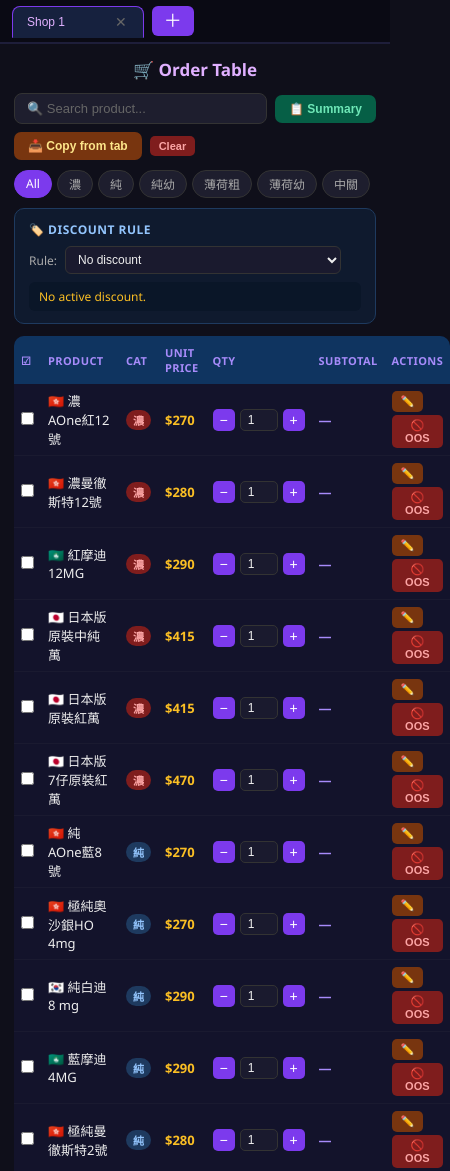
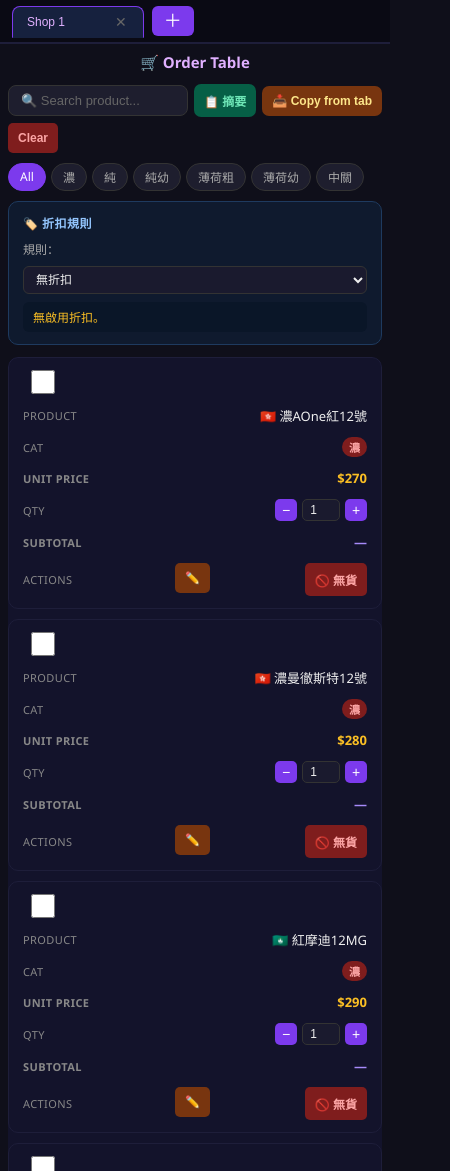
Before and after one commit to kenstudenthk/smoke-order, a plain HTML site: page index.html in a window 390 px wide. Shown: the top 1171 px of the page, 450 px wide, since content can reach past the window. Drawn offline with Linux system fonts and the light colour scheme.

Commit message:
Mobile responsive layout, Chinese discount/summary labels, bigger checkboxes, copy format change, OOS->無貨

```diff
--- a/index.html
+++ b/index.html
@@ -83,6 +83,29 @@ tr.out-of-stock td{opacity:.4}
 .copy-modal{background:#16213e;border:1px solid #7c3aed;border-radius:12px;padding:20px;width:340px;display:flex;flex-direction:column;gap:12px}
 .copy-modal h3{color:#e0b0ff;font-size:14px}
 select.copy-select{width:100%;padding:8px;border-radius:7px;border:1px solid #555;background:#0f0f1a;color:#eee;font-size:13px}
+/* ── CHECKBOX ── */
+input[type="checkbox"]{width:20px;height:20px;cursor:pointer;accent-color:#7c3aed}
+/* ── MOBILE ── */
+@media (max-width:600px){
+  .main{padding:8px}
+  h2{font-size:15px}
+  .controls{gap:6px}
+  .btn{padding:8px 10px;font-size:12px}
+  table,thead,tbody,tr{display:block}
+  thead{display:none}
+  tr{margin-bottom:10px;background:#13132b;border-radius:10px;border:1px solid #1e1e3a;padding:6px}
+  tr.row-selected{border-color:#7c3aed}
+  td{display:flex;justify-content:space-between;align-items:center;border-bottom:none;padding:6px 8px;text-align:right}
+  td::before{content:attr(data-label);color:#888;font-size:11px;text-transform:uppercase;letter-spacing:.4px;text-align:left;margin-right:8px}
+  td:first-child::before{content:""}
+  td:first-child{justify-content:flex-start}
+  input[type="checkbox"]{width:24px;height:24px}
+  .qty-ctrl{justify-content:flex-end}
+  .summary-bar{flex-direction:column;align-items:stretch;text-align:center}
+  .discount-row{flex-direction:column;align-items:stretch}
+  .discount-row label{white-space:normal}
+  .disc-input,.rule-select{width:100%}
+}
 </style>
 </head>
 <body>
@@ -98,7 +121,7 @@ select.copy-select{width:100%;padding:8px;border-radius:7px;border:1px solid #55
 
   <div class="controls">
     <input class="search-bar" type="text" id="search" placeholder="🔍 Search product..." oninput="render()">
-    <button class="btn btn-green" onclick="openSummary()">📋 Summary</button>
+    <button class="btn btn-green" onclick="openSummary()">📋 摘要</button>
     <button class="btn btn-amber" onclick="openCopyModal()">📥 Copy from tab</button>
     <button class="btn btn-red btn-sm" onclick="clearAll()">Clear</button>
   </div>
@@ -107,30 +130,30 @@ select.copy-select{width:100%;padding:8px;border-radius:7px;border:1px solid #55
 
   <!-- Discount Panel -->
   <div class="discount-panel">
-    <h3>🏷️ Discount Rule</h3>
+    <h3>🏷️ 折扣規則</h3>
     <div class="discount-row">
-      <label>Rule:</label>
+      <label>規則：</label>
       <select class="rule-select" id="discType" onchange="saveDiscount();renderDiscPreview()">
-        <option value="none">No discount</option>
-        <option value="a">A: Buy ≥ X qty → each item -$Y</option>
-        <option value="b">B: Buy ≥ X qty → free items under $Z (qty N)</option>
+        <option value="none">無折扣</option>
+        <option value="a">A：購買 ≥ X 件 → 每件 -$Y</option>
+        <option value="b">B：購買 ≥ X 件 → 免費贈送 $Z 以下貨品 (N 件)</option>
       </select>
     </div>
     <div class="discount-row" id="discRowA" style="display:none">
-      <label>Buy ≥</label>
-      <input class="disc-input" type="number" id="dA_x" min="1" placeholder="X qty" oninput="saveDiscount();renderDiscPreview()">
-      <label>qty, each -$</label>
+      <label>購買 ≥</label>
+      <input class="disc-input" type="number" id="dA_x" min="1" placeholder="X 件" oninput="saveDiscount();renderDiscPreview()">
+      <label>件，每件 -$</label>
       <input class="disc-input" type="number" id="dA_y" min="0" placeholder="$Y" oninput="saveDiscount();renderDiscPreview()">
     </div>
     <div class="discount-row" id="discRowB" style="display:none">
-      <label>Buy ≥</label>
-      <input class="disc-input" type="number" id="dB_x" min="1" placeholder="X qty" oninput="saveDiscount();renderDiscPreview()">
-      <label>qty → free items under $</label>
+      <label>購買 ≥</label>
+      <input class="disc-input" type="number" id="dB_x" min="1" placeholder="X 件" oninput="saveDiscount();renderDiscPreview()">
+      <label>件 → 免費贈送 $</label>
       <input class="disc-input" type="number" id="dB_z" min="0" placeholder="$Z" oninput="saveDiscount();renderDiscPreview()">
-      <label>qty</label>
+      <label>以下貨品，數量</label>
       <input class="disc-input" type="number" id="dB_n" min="1" placeholder="N" oninput="saveDiscount();renderDiscPreview()">
     </div>
-    <div class="disc-preview" id="discPreview">No active discount.</div>
+    <div class="disc-preview" id="discPreview">無啟用折扣。</div>
   </div>
 
   <!-- Table -->
@@ -421,14 +444,14 @@ function calcDiscount(tab){
     const x=parseInt(d.aX), y=parseInt(d.aY);
     if(x>0 && y>0 && totalQty>=x){
       discountAmt = totalQty * y;
-      note = `Rule A applied: ${totalQty} qty × -$${y} = -$${discountAmt}`;
+      note = `已套用規則A：${totalQty} 件 × -$${y} = -$${discountAmt}`;
     }
   } else if(d.type==="b"){
     const x=parseInt(d.bX), z=parseInt(d.bZ), n=parseInt(d.bN);
     if(x>0 && z>0 && n>0 && totalQty>=x){
       const freeItems = items.filter(i=>i.price<z).sort((a,b)=>b.price-a.price).slice(0,n);
       discountAmt = freeItems.reduce((a,i)=>a+i.price*Math.min(i.qty,1),0);
-      note = `Rule B applied: ${freeItems.length} free item(s) under $${z} → -$${discountAmt}`;
+      note = `已套用規則B：${freeItems.length} 件 $${z} 以下貨品免費 → -$${discountAmt}`;
     }
   }
   return {discountAmt, note};
@@ -437,11 +460,11 @@ function calcDiscount(tab){
 function renderDiscPreview(){
   const d = curTab().discount;
   const el = document.getElementById("discPreview");
-  if(d.type==="none"){el.textContent="No active discount.";return;}
+  if(d.type==="none"){el.textContent="無啟用折扣。";return;}
   const {note} = calcDiscount(curTab());
   el.textContent = note || (d.type==="a"
-    ? `Rule A: Buy ≥ ${d.aX||"?"} qty → each item -$${d.aY||"?"}`
-    : `Rule B: Buy ≥ ${d.bX||"?"} qty → free ${d.bN||"?"} item(s) under $${d.bZ||"?"}`);
+    ? `規則A：購買 ≥ ${d.aX||"?"} 件 → 每件 -$${d.aY||"?"}`
+    : `規則B：購買 ≥ ${d.bX||"?"} 件 → 免費贈送 ${d.bN||"?"} 件 $${d.bZ||"?"} 以下貨品`);
 }
 
 // ── RENDER TABLE ──
@@ -465,24 +488,24 @@ function render(){
     const effectivePrice = Math.max(0,(p.price||0)-unitDisc);
     const sub = p.checked && !p.oos ? p.qty*effectivePrice : 0;
     return `<tr class="${p.checked&&!p.oos?'row-selected':''} ${p.oos?'out-of-stock':''}">
-      <td><input type="checkbox" ${p.checked?'checked':''} ${p.oos?'disabled':''} onchange="toggle(${p.i},this.checked)"></td>
-      <td>${p.flag} ${p.name} ${p.oos?'<span class="oos-badge">Out of Stock</span>':''}</td>
-      <td><span class="cat-badge cat-${p.cat}">${p.cat}</span></td>
-      <td class="price-cell">
+      <td data-label=""><input type="checkbox" ${p.checked?'checked':''} ${p.oos?'disabled':''} onchange="toggle(${p.i},this.checked)"></td>
+      <td data-label="Product">${p.flag} ${p.name} ${p.oos?'<span class="oos-badge">無貨</span>':''}</td>
+      <td data-label="Cat"><span class="cat-badge cat-${p.cat}">${p.cat}</span></td>
+      <td class="price-cell" data-label="Unit Price">
         ${unitDisc>0&&p.checked?`<span style="text-decoration:line-through;color:#666;font-size:11px">$${p.price}</span> `:``}
         $${effectivePrice}
       </td>
-      <td>
+      <td data-label="Qty">
         <div class="qty-ctrl">
           <button class="qty-btn" onclick="changeQty(${p.i},-1)" ${p.oos?'disabled':''}>−</button>
           <input class="qty-input" type="number" min="1" value="${p.qty}" onchange="setQty(${p.i},this.value)" ${p.oos?'disabled':''}>
           <button class="qty-btn" onclick="changeQty(${p.i},1)" ${p.oos?'disabled':''}>+</button>
         </div>
       </td>
-      <td style="color:#a78bfa;font-weight:600">${p.checked&&!p.oos?'$'+sub:'—'}</td>
-      <td>
+      <td data-label="Subtotal" style="color:#a78bfa;font-weight:600">${p.checked&&!p.oos?'$'+sub:'—'}</td>
+      <td data-label="Actions">
         <button class="btn btn-amber btn-sm" onclick="openEditPrice(${p.i})" style="margin-bottom:3px">✏️</button>
-        <button class="btn ${p.oos?'btn-green':'btn-red'} btn-sm" onclick="toggleOos(${p.i})">${p.oos?'✅ In':'🚫 OOS'}</button>
+        <button class="btn ${p.oos?'btn-green':'btn-red'} btn-sm" onclick="toggleOos(${p.i})">${p.oos?'✅ 有貨':'🚫 無貨'}</button>
       </td>
     </tr>`;
   }).join("");
@@ -557,7 +580,9 @@ function openSummary(){
   document.getElementById("summaryModal").classList.add("open");
 }
 function copySummary(){
-  const txt = document.getElementById("summaryBody").textContent;
+  const tab = curTab();
+  const sel = tab.items.filter(i=>i.checked&&!i.oos);
+  const txt = sel.map(i=>`${i.name} -- ${i.qty}條`).join("\n");
   navigator.clipboard.writeText(txt).then(()=>{
     const btn = document.querySelector("#summaryModal .btn-purple");
     btn.textContent="✅ Copied!"; setTimeout(()=>btn.textContent="📋 Copy",2000);
```
